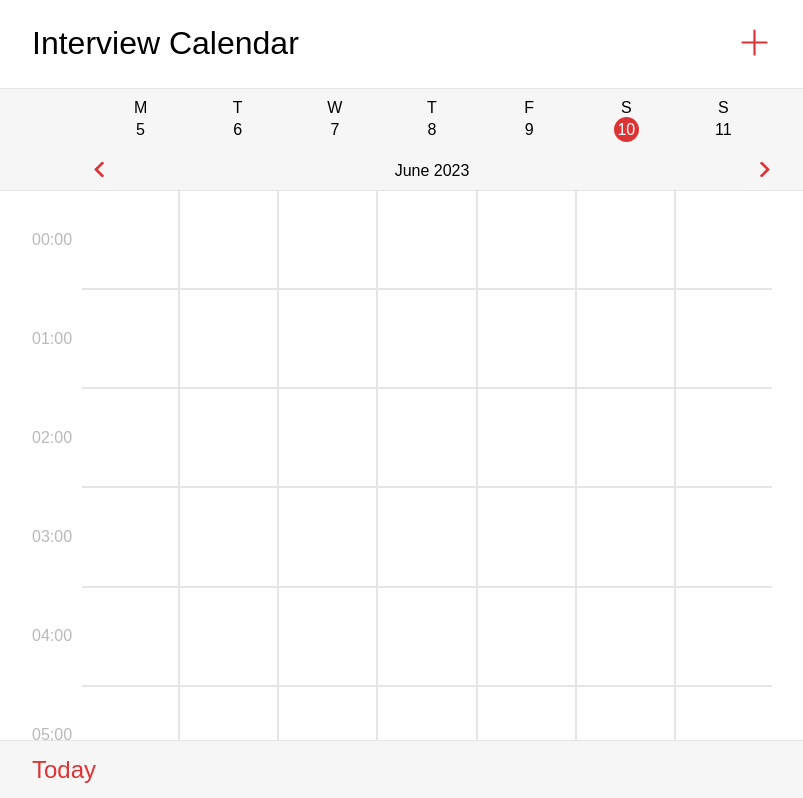
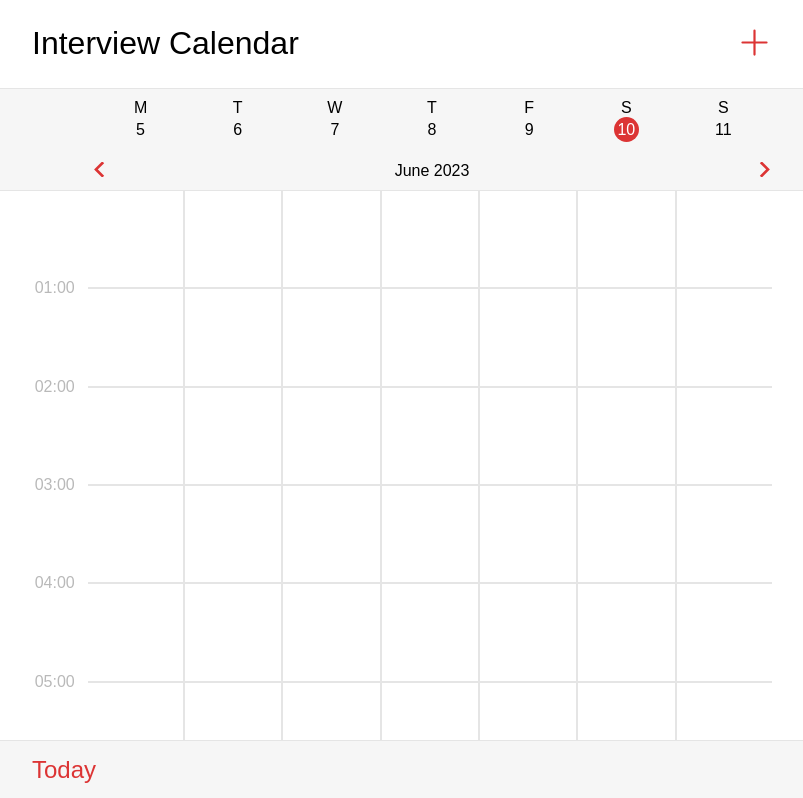
Before and after one commit to Cobalt-A/react-calendar-prompt, a React (Create React App) app: page / in a window 1280 px wide. Shown: the top 798 px of the page, without its empty margins (238-1041 px from the left). Built offline with nearby package versions, Linux system fonts and the light colour scheme.

Commit message:
fix: placemets time elements

```diff
--- a/src/components/Calendar/CalendarTimeTable/CalendarTimeTable.tsx
+++ b/src/components/Calendar/CalendarTimeTable/CalendarTimeTable.tsx
@@ -35,6 +35,15 @@ const StyledTimeItem = styled.div`
   color: rgb(185, 185, 185);
 `;
 
+const StyledTimeColumn = styled.div`
+  display: flex;
+  flex-direction: column;
+  justify-content: space-around;
+  width: 60px;
+  padding-top: 48px;
+  padding-bottom: 48px;
+`;
+
 const CalendarTimeTable: FC = () => {
   const { week } = useAppSelector((state) => state.calendarReducer);
   const hours = getHours();
@@ -42,10 +51,15 @@ const CalendarTimeTable: FC = () => {
   return (
     <StyledSection>
       <Container>
+        <Row>
+          <StyledTimeColumn>
+            {hours.slice(1, hours.length).map((hour) => (
+              <StyledTimeItem key={hour}>{padTo2Digits(hour)}:00</StyledTimeItem>
+            ))}
+          </StyledTimeColumn>
           <StyledTable>
             {hours.map((hour) => (
               <Row key={hour}>
-              <StyledTimeItem>{padTo2Digits(hour)}:00</StyledTimeItem>
                 <StyledOverflow>
                   <StyledTableRow>
                     {week.map((day, i) => (
@@ -56,6 +70,7 @@ const CalendarTimeTable: FC = () => {
               </Row>
             ))}
           </StyledTable>
+        </Row>
       </Container>
     </StyledSection>
   );
```
Lines whose indentation alone changed are shown as unchanged.
